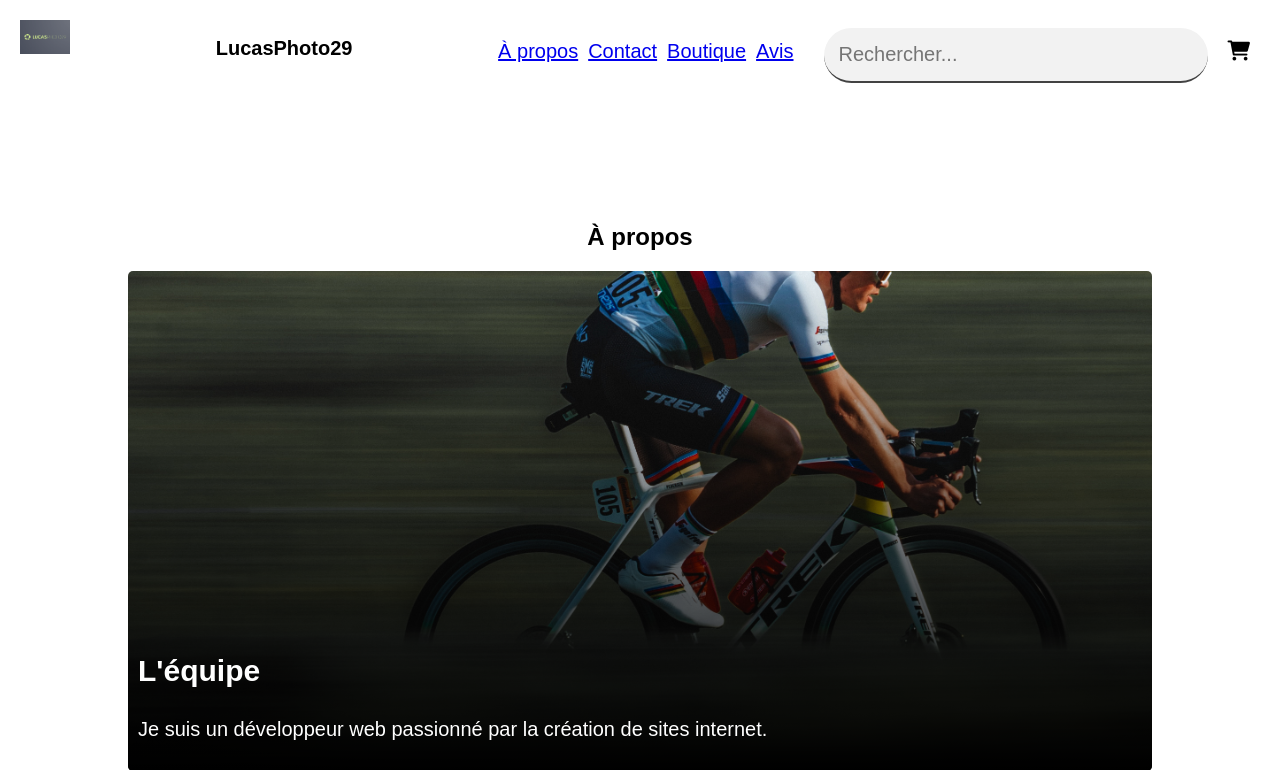
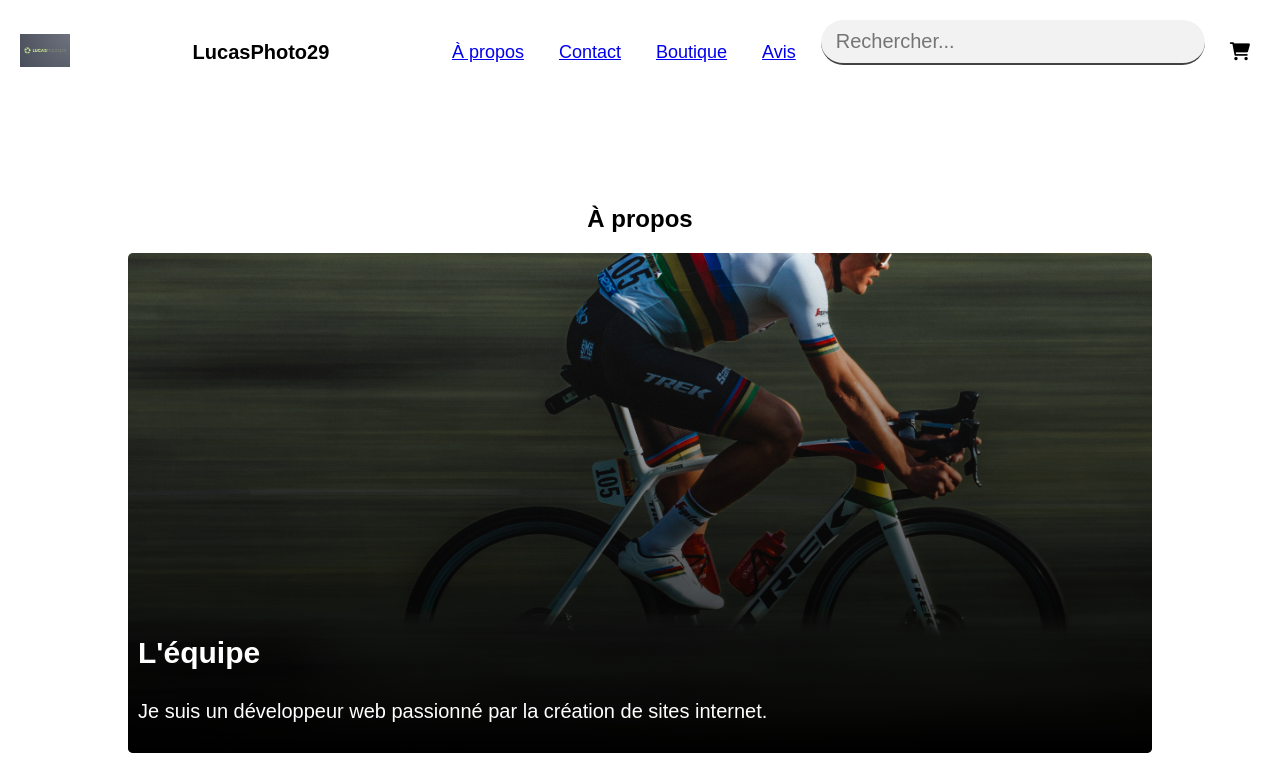
Before and after one commit to MathisV0512/Test, a Flask app: page /about in a window 1280 px wide. Shown: the top 770 px of the page. Run offline with Flask 3, Linux system fonts and the light colour scheme.

Commit message:
Update style.css

```diff
--- a/static/css/style.css
+++ b/static/css/style.css
@@ -6,9 +6,10 @@
 
 nav {
     display: flex;
+    align-items: center; /* Alignement vertical */
+    justify-content: space-between;
     flex-wrap: wrap;
-    justify-content: space-between;
-    padding: 20px ;
+    padding: 20px;
     background-color: #ffffff;
     position: sticky;
     top: 0;
@@ -20,26 +21,31 @@
 
 nav h1 {
     font-size: 20px;
+    margin-left: 10px;
 }
 
-nav .onglets{
+nav .onglets {
     display: flex;
-    flex-wrap: wrap;
+    align-items: center;
+    gap: 15px; /* Meilleur espacement entre les éléments */
 }
 
 nav .onglets p {
-    font-size: 20px;
-    margin-right: 10px;
+    font-size: 18px;
+    margin: 0;
     cursor: pointer;
+    text-decoration: none; /* Retire le soulignement */
+    color: black;
+    padding: 5px 10px;
+    border-radius: 5px;
 }
 
 nav .onglets p:hover {
     background-color: rgba(0, 0, 0, 0.1);
 }
 
-nav .onglets input{
-    margin: 8px 20px;
-    padding: 15px;
+nav .onglets input {
+    padding: 10px 15px;
     border-radius: 30px;
     border: none;
     outline: none;
```
